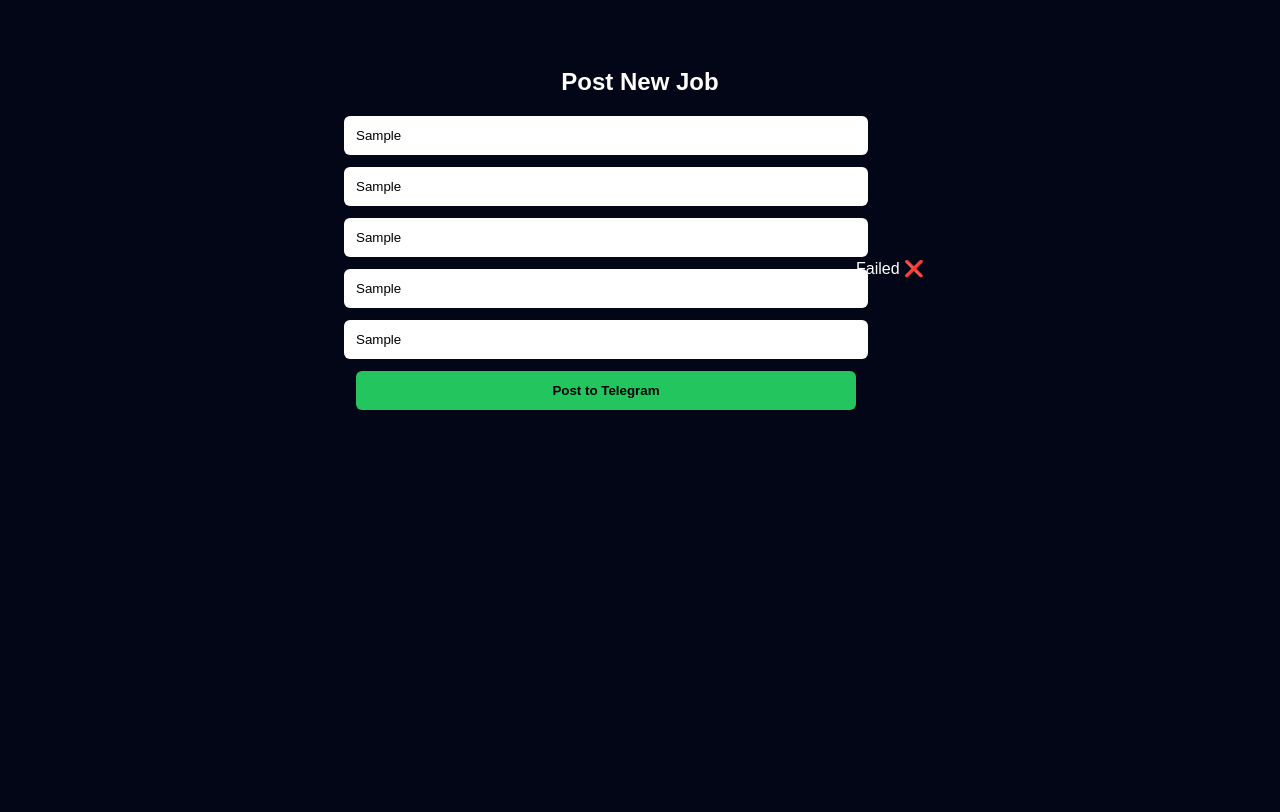
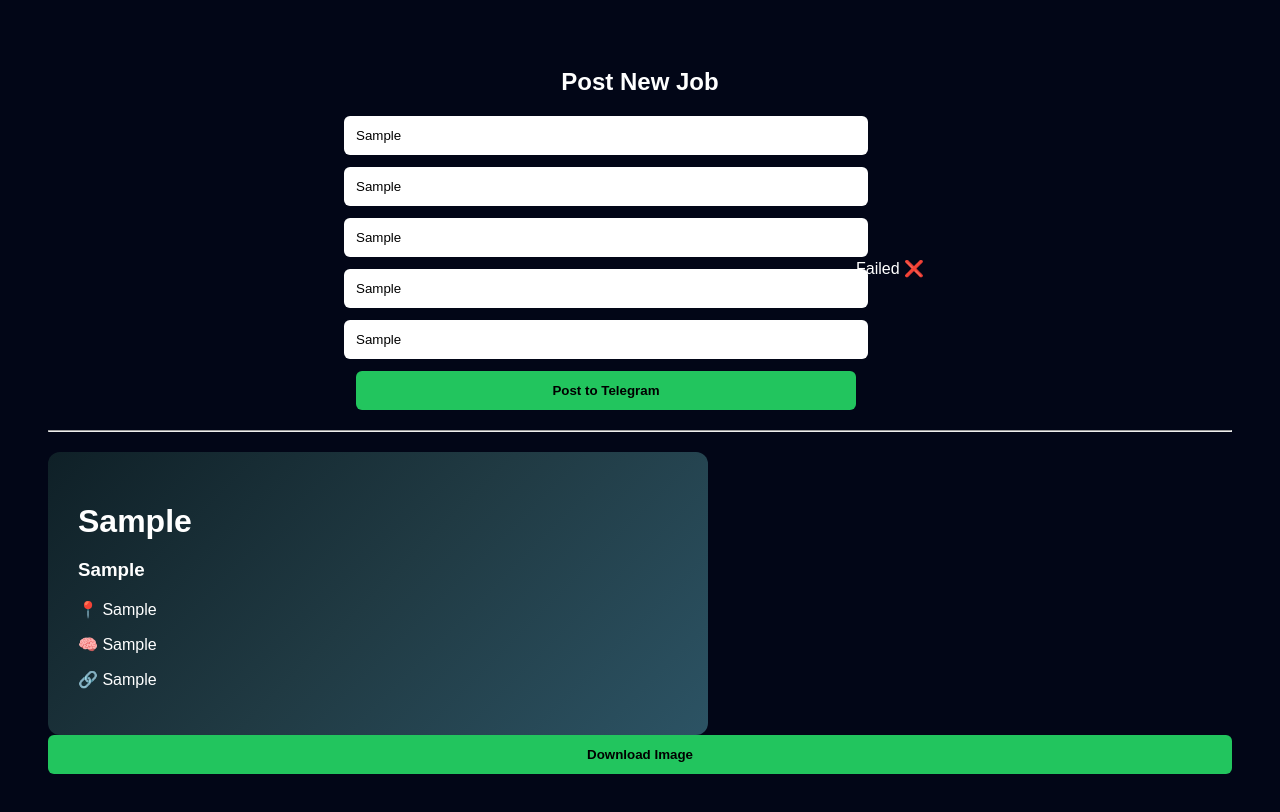
Before and after one commit to nikhil-gholkar/jobs-posting, a website: page public/index.html in a window 1280 px wide. Both pictures are taken after typing "Sample", "Sample", "Sample", "Sample", "Sample" into the empty fields and a click on the button "Post to Telegram". Drawn offline with nearby package versions, Linux system fonts and the light colour scheme; no server answers.

Commit message:
add image generation feature

```diff
--- a/public/index.html
+++ b/public/index.html
@@ -3,6 +3,8 @@
 <head>
   <title>Telegram Job Poster</title>
   <link rel="stylesheet" href="style.css">
+  <script src="https://cdn.jsdelivr.net/npm/html2canvas@1.4.1/dist/html2canvas.min.js"></script>
+
 </head>
 <body>
 
@@ -21,6 +23,19 @@
 
 <p id="status"></p>
 </div>
+<hr />
+
+<!-- Image Card -->
+<div id="jobCard" style="display:none">
+  <h1 id="imgTitle"></h1>
+  <h3 id="imgCompany"></h3>
+  <p id="imgLocation"></p>
+  <p id="imgExperience"></p>
+  <p id="imgApply"></p>
+</div>
+
+<button id="downloadBtn" style="display:none">Download Image</button>
+
 
 <script src="script.js"></script>
 </body>
--- a/public/script.js
+++ b/public/script.js
@@ -4,6 +4,7 @@ document.getElementById("jobForm").addEventListener("submit", async (e) => {
   const data = Object.fromEntries(new FormData(e.target));
   document.getElementById("status").innerText = "Posting...";
 
+  // 🔹 1. POST TO TELEGRAM (UNCHANGED)
   const res = await fetch("/api/post-job", {
     method: "POST",
     headers: {
@@ -15,4 +16,28 @@ document.getElementById("jobForm").addEventListener("submit", async (e) => {
 
   document.getElementById("status").innerText =
     res.ok ? "Posted Successfully ✅" : "Failed ❌";
+
+  // 🔹 2. FILL IMAGE CARD (NEW)
+  document.getElementById("imgTitle").innerText = data.title;
+  document.getElementById("imgCompany").innerText = data.company;
+  document.getElementById("imgLocation").innerText = "📍 " + data.location;
+  document.getElementById("imgExperience").innerText = "🧠 " + data.experience;
+  document.getElementById("imgApply").innerText = "🔗 " + data.applyLink;
+
+  const card = document.getElementById("jobCard");
+  card.style.display = "block";
+
+  // 🔹 3. GENERATE IMAGE (NEW)
+  const canvas = await html2canvas(card, { scale: 2 });
+
+  // 🔹 4. DOWNLOAD BUTTON (NEW)
+  const downloadBtn = document.getElementById("downloadBtn");
+  downloadBtn.style.display = "inline-block";
+
+  downloadBtn.onclick = () => {
+    const link = document.createElement("a");
+    link.download = "job-post.png";
+    link.href = canvas.toDataURL("image/png");
+    link.click();
+  };
 });
--- a/public/style.css
+++ b/public/style.css
@@ -52,3 +52,19 @@ button {
 #status {
   margin-top: 15px;
 }
+#jobCard {
+  width: 600px;
+  padding: 30px;
+  background: linear-gradient(135deg, #0f2027, #203a43, #2c5364);
+  color: white;
+  border-radius: 12px;
+  margin-top: 20px;
+}
+
+#jobCard h1 {
+  margin-bottom: 10px;
+}
+
+#jobCard p {
+  font-size: 16px;
+}
```
